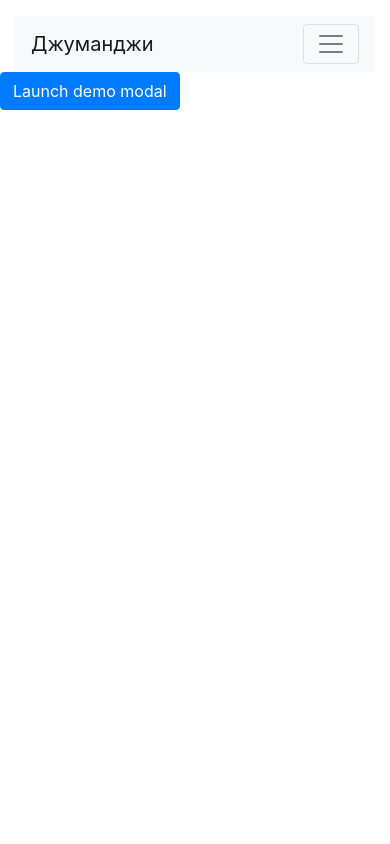
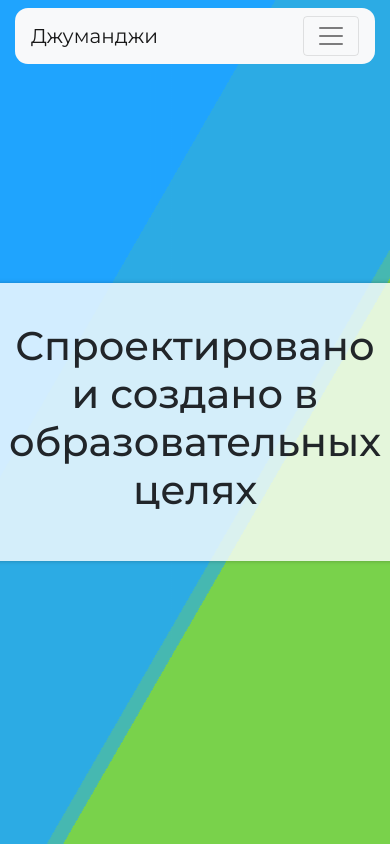
Before and after one commit to ZininEgor/Jumanji, a Django app: page /about/ in a window 390 px wide. Run offline with Django 3.2, Linux system fonts and the light colour scheme; some libraries are stand-ins or nearby versions.

Commit message:
Initial commit2

```diff
--- a/Vacancies_stepik/settings.py
+++ b/Vacancies_stepik/settings.py
@@ -22,7 +22,7 @@ BASE_DIR = Path(__file__).resolve(strict=True).parent.parent
 SECRET_KEY = '292&qsne+7pl1u#h03@13**@tt^0debpa=2)mb$ue_*k@q+^+4'
 
 # SECURITY WARNING: don't run with debug turned on in production!
-DEBUG = True
+DEBUG = False
 
 ALLOWED_HOSTS = ['jumanji-vacancies.herokuapp.com', '127.0.0.1']
 
@@ -75,7 +75,7 @@ WSGI_APPLICATION = 'Vacancies_stepik.wsgi.application'
 
 # Database
 # https://docs.djangoproject.com/en/3.1/ref/settings/#databases
-#
+
 # DATABASES = {
 #     'default': {
 #         'ENGINE': 'django.db.backends.postgresql',
--- a/Vacancies_stepik/urls.py
+++ b/Vacancies_stepik/urls.py
@@ -31,9 +31,9 @@ urlpatterns = [
     path('vacancies/<int:id>/', detail_vacancies),
     path('vacancies/cat/<title>/', VacancyBySpecialization.as_view()),
     path('companies/<int:id>/', DetailCompany.as_view()),
-    path('mycompany/vacancies', MyCompanyVacancyView),
+    path('mycompany/vacancies/', MyCompanyVacancyView),
     path('mycompany/vacancies/create', create_my_vacancy),
-    path('mycompany/vacancies/<str:vacancy_id>', update_my_vacancy),
+    path('mycompany/vacancies/<int:vacancy_id>', update_my_vacancy),
     path('search/', SearchView),
 ]
 
--- a/templates/about.html
+++ b/templates/about.html
@@ -1,33 +1,76 @@
-<html>
-<link rel="stylesheet" href="https://stackpath.bootstrapcdn.com/bootstrap/4.3.1/css/bootstrap.min.css" integrity="sha384-ggOyR0iXCbMQv3Xipma34MD+dH/1fQ784/j6cY/iJTQUOhcWr7x9JvoRxT2MZw1T" crossorigin="anonymous">
-{% extends 'wrapper.html' %}
+<!DOCTYPE html>
+<html lang="ru">
+<style>
+    html {
+  height:100%;
+}
+    @import url("https://fonts.googleapis.com/css?family=Montserrat:400,500,600,700,800,900");
+body {
+
+  margin:0;
+}
+
+.bg {
+  animation:slide 3s ease-in-out infinite alternate;
+  background-image: linear-gradient(-60deg, #6c3 50%, #09f 50%);
+  bottom:0;
+  left:-50%;
+  opacity:.5;
+  position:fixed;
+  right:-50%;
+  top:0;
+  z-index:-1;
+}
+
+.bg2 {
+  animation-direction:alternate-reverse;
+  animation-duration:4s;
+}
+
+.bg3 {
+  animation-duration:5s;
+}
+
+.content {
+  background-color:rgba(255,255,255,.8);
+  border-radius:.25em;
+  box-shadow:0 0 .25em rgba(0,0,0,.25);
+  box-sizing:border-box;
+  left:50%;
+  padding:10vmin;
+  position:fixed;
+  text-align:center;
+  top:50%;
+  transform:translate(-50%, -50%);
+}
+
+h1 {
+}
+
+
+@keyframes slide {
+  0% {
+    transform:translateX(-25%);
+  }
+  100% {
+    transform:translateX(25%);
+  }
+}
+</style>
+<head>
+  <meta charset="UTF-8">
+  <title>Вакансии | Джуманджи</title>
+  <meta name="viewport" content="width=device-width, initial-scale=1.0, user-scalable=no">
+  <link rel="stylesheet" href="https://stackpath.bootstrapcdn.com/bootstrap/4.3.1/css/bootstrap.min.css" integrity="sha384-ggOyR0iXCbMQv3Xipma34MD+dH/1fQ784/j6cY/iJTQUOhcWr7x9JvoRxT2MZw1T" crossorigin="anonymous">
+</head>
+    {% extends 'wrapper.html' %}
 {% block container %}
-<body>
-<!-- Button trigger modal -->
-<button type="button" class="btn btn-primary" data-toggle="modal" data-target="#exampleModal">
-  Launch demo modal
-</button>
-
-<!-- Modal -->
-<div class="modal fade" id="exampleModal" tabindex="-1" role="dialog" aria-labelledby="exampleModalLabel" aria-hidden="true">
-  <div class="modal-dialog" role="document">
-    <div class="modal-content">
-      <div class="modal-header">
-        <h5 class="modal-title" id="exampleModalLabel">Modal title</h5>
-        <button type="button" class="close" data-dismiss="modal" aria-label="Close">
-          <span aria-hidden="true">&times;</span>
-        </button>
-      </div>
-      <div class="modal-body">
-        ...
-      </div>
-      <div class="modal-footer">
-        <button type="button" class="btn btn-secondary" data-dismiss="modal">Close</button>
-        <button type="button" class="btn btn-primary">Save changes</button>
-      </div>
-    </div>
-  </div>
+    <main>
+    <div class="bg"></div>
+<div class="bg bg2"></div>
+<div class="bg bg3"></div>
+<div class="content">
+  <h1>  Спроектировано и создано в образовательных целях</h1>
 </div>
-</body>
-</html>
+    </main>
 {% endblock %}
--- a/templates/wrapper.html
+++ b/templates/wrapper.html
@@ -1,7 +1,40 @@
 
 <link href="https://unpkg.com/aos@2.3.1/dist/aos.css" rel="stylesheet">
+<style>
+    @import url("https://fonts.googleapis.com/css?family=Montserrat:400,500,600,700,800,900");
+@import url("https://cdn.linearicons.com/free/1.0.0/icon-font.min.css");
+body {
+  font-family: 'Montserrat', sans-serif;
+}
+
+
+</style>
+<style>
+.navbar{
+    border-radius:13px;
+}
+.card {
+    border-radius:15px;
+  display:-webkit-box;
+  display:-ms-flexbox;
+  display:flex;
+  -webkit-box-orient:vertical;
+  -webkit-box-direction:normal;
+  -ms-flex-direction:column;
+  flex-direction:column;
+  position:relative;
+  -webkit-transition:all 0.4s cubic-bezier(0.645, 0.045, 0.355, 1);
+  -o-transition:all 0.4s cubic-bezier(0.645, 0.045, 0.355, 1);
+  transition:all 0.4s cubic-bezier(0.645, 0.045, 0.355, 1);
+  overflow:hidden;
+}
+
+.card:hover {
+    border-radius: 17px;
+}
+</style>
 <body>
-  <header class="container mt-3" >
+  <header class="container mt-2" >
     <nav class="navbar navbar-expand-lg navbar-light bg-light">
       <a class="navbar-brand mr-4" href="/">Джуманджи</a>
       <button class="navbar-toggler" type="button" data-toggle="collapse" data-target="#navbarNav" aria-controls="navbarNav" aria-expanded="false" aria-label="Toggle navigation">
--- a/vacancies/views.py
+++ b/vacancies/views.py
@@ -1,5 +1,6 @@
 from django.contrib import messages
 from django.db.models import Count
+from django.http import Http404
 from django.shortcuts import get_object_or_404, redirect
 from django.views.generic import ListView, View
 from .models import Specialty, Application
@@ -21,7 +22,6 @@ def SearchView(request):
         results = Vacancy.objects.annotate(
             search=SearchVector('title', 'specialty', 'company', 'skills', 'description')
         ).filter(search=q)
-        print(results)
         return render(request, template_name, {'results': results, 'query': q})
     return render(request, template_name, {'results': results})
 
@@ -55,20 +55,23 @@ def create_my_vacancy(request):
 
 
 def update_my_vacancy(request, vacancy_id):
-    vacancy = Vacancy.objects.get(id=vacancy_id)
-    form = VacancyForm(instance=vacancy)
-    if 'update' in request.POST:
-        form = VacancyForm(request.POST, instance=vacancy)
-        if form.is_valid():
-            messages.info(request, 'Ваша вакансия обновлена!')
-            form.save()
-    elif 'delete' in request.POST:
+    try:
         vacancy = Vacancy.objects.get(id=vacancy_id)
-        vacancy.delete()
-        return redirect('/mycompany/vacancies')
+        form = VacancyForm(instance=vacancy)
+        if 'update' in request.POST:
+            form = VacancyForm(request.POST, instance=vacancy)
+            if form.is_valid():
+                messages.info(request, 'Ваша вакансия обновлена!')
+                form.save()
+        elif 'delete' in request.POST:
+            vacancy = Vacancy.objects.get(id=vacancy_id)
+            vacancy.delete()
+            return redirect('/mycompany/vacancies')
 
-    context = {'form': form, 'applications': Vacancy.objects.get(id=vacancy_id).applications.all()}
-    return render(request, 'vacancy-edit.html', context=context)
+        context = {'form': form, 'applications': Vacancy.objects.get(id=vacancy_id).applications.all()}
+        return render(request, 'vacancy-edit.html', context=context)
+    except:
+        return Http404()
 
 
 def MyCompanyVacancyView(request):
```
Also changed, not shown: templates/company_list.html (+26 -1 lines), templates/index.html (+49 -16 lines), templates/login.html (+8 -0 lines), templates/search.html (+34 -6 lines), templates/vacancies.html (+36 -6 lines).
